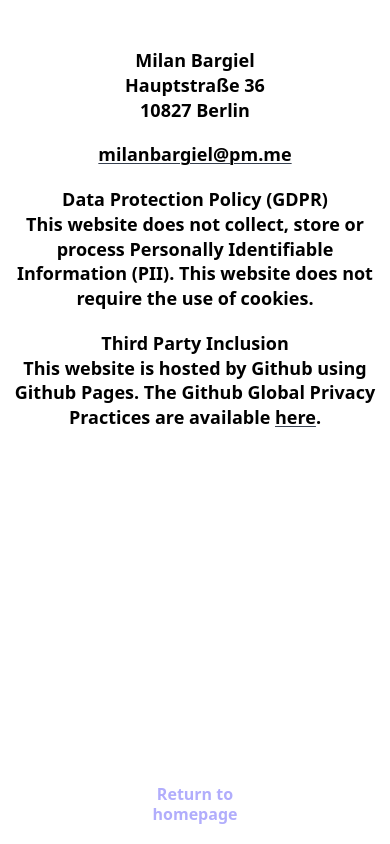
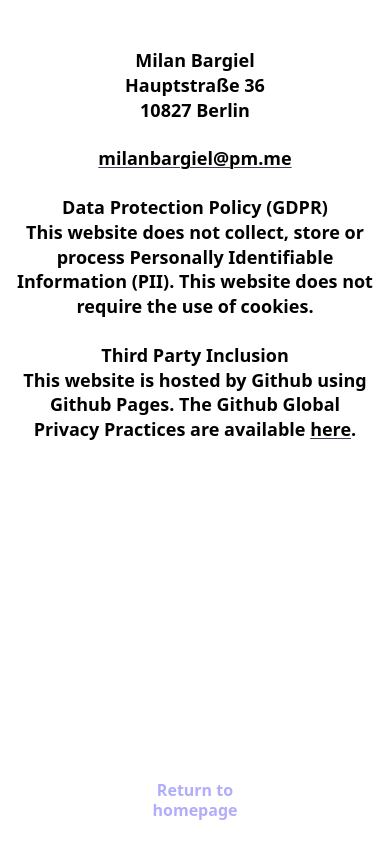
Before and after one commit to milanbargiel/portfolio, a Next.js app: page /legal-notice in a window 390 px wide. Built offline with nearby package versions, Linux system fonts and the light colour scheme.

Commit message:
Fine tune mobile version of imprint page

```diff
--- a/pages/legal-notice.js
+++ b/pages/legal-notice.js
@@ -4,8 +4,8 @@ import Layout from '../components/layout'
 export default function LegalNotice() {
   return (
     <div className="text-lg font-semibold leading-snug container mx-auto max-w-2xl text-center flex-1">
-      <div className="py-12 px-3 md:p-20">
-        <p className="mb-5">
+      <div className="py-12 px-4 md:p-20">
+        <p className="mb-6">
           Milan Bargiel
           <br />
           Hauptstraße 36
@@ -15,30 +15,28 @@ export default function LegalNotice() {
         <Link
           href="mailto:milanbargiel@pm.me"
           variant="underline"
-          className="mb-5 inline-block"
+          className="mb-6 block"
         >
           milanbargiel@pm.me
         </Link>
-        <p className="mb-5">
+        <p className="mb-6">
           Data Protection Policy (GDPR)
           <br />
           This website does not collect, store or process Personally
           Identifiable Information (PII). This website does not require the use
           of cookies.
         </p>
-        <p className="mb-5">
+        <p className="mb-6">
           Third Party Inclusion
           <br />
           This website is hosted by Github using Github Pages. The Github Global
           Privacy Practices are available&nbsp;
-          <a
+          <Link
             href="https://docs.github.com/en/github/site-policy/global-privacy-practices"
-            target="_blank"
-            className="underline underline-offset-2 decoration-1 decoration-gray-700 hover:decoration-2 hover:transition-all hover:duration-150"
-            rel="noreferrer"
+            variant="underline"
           >
             here
-          </a>
+          </Link>
           .
         </p>
       </div>
@@ -51,7 +49,7 @@ LegalNotice.getLayout = function getLayout(page) {
   return (
     <Layout>
       {page}
-      <div className="text-center leading-tight mb-5">
+      <div className="text-center leading-tight mb-6">
         <Link
           href="/"
           className="font-semibold text-purple-500 hover:text-purple-700"
```
